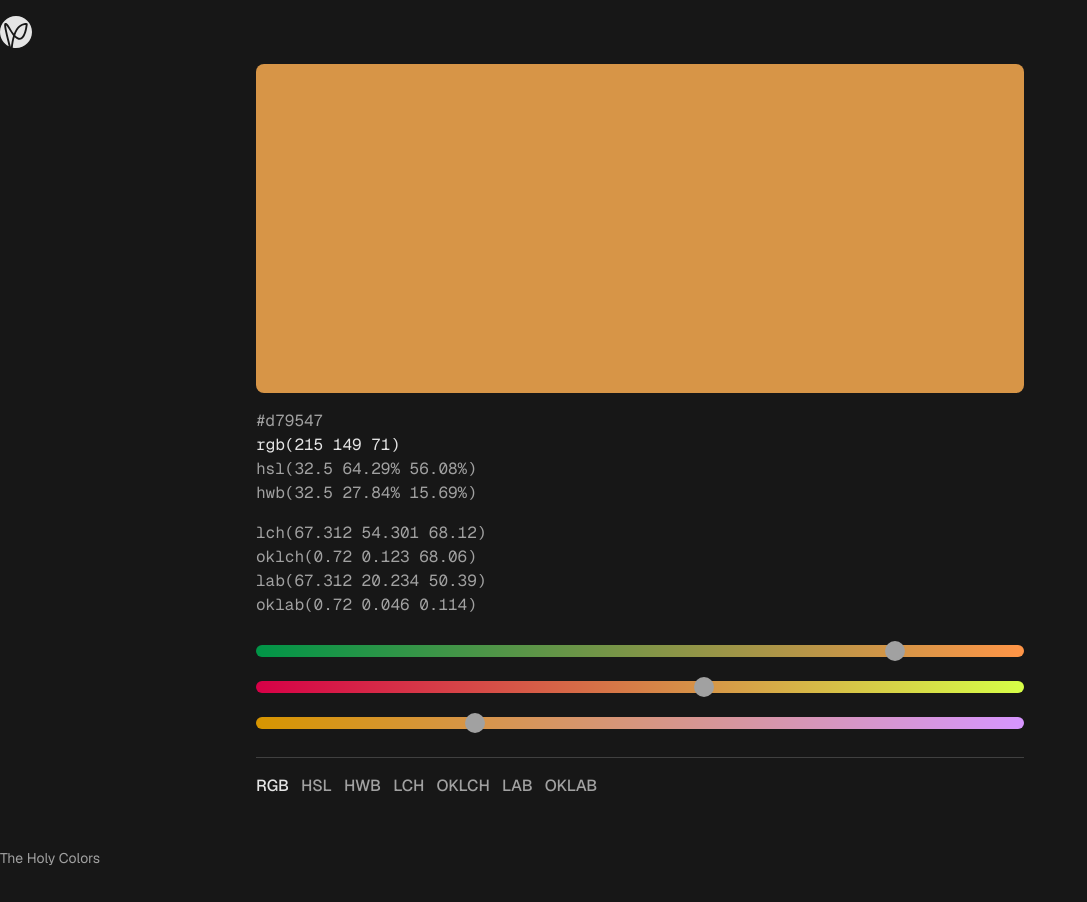
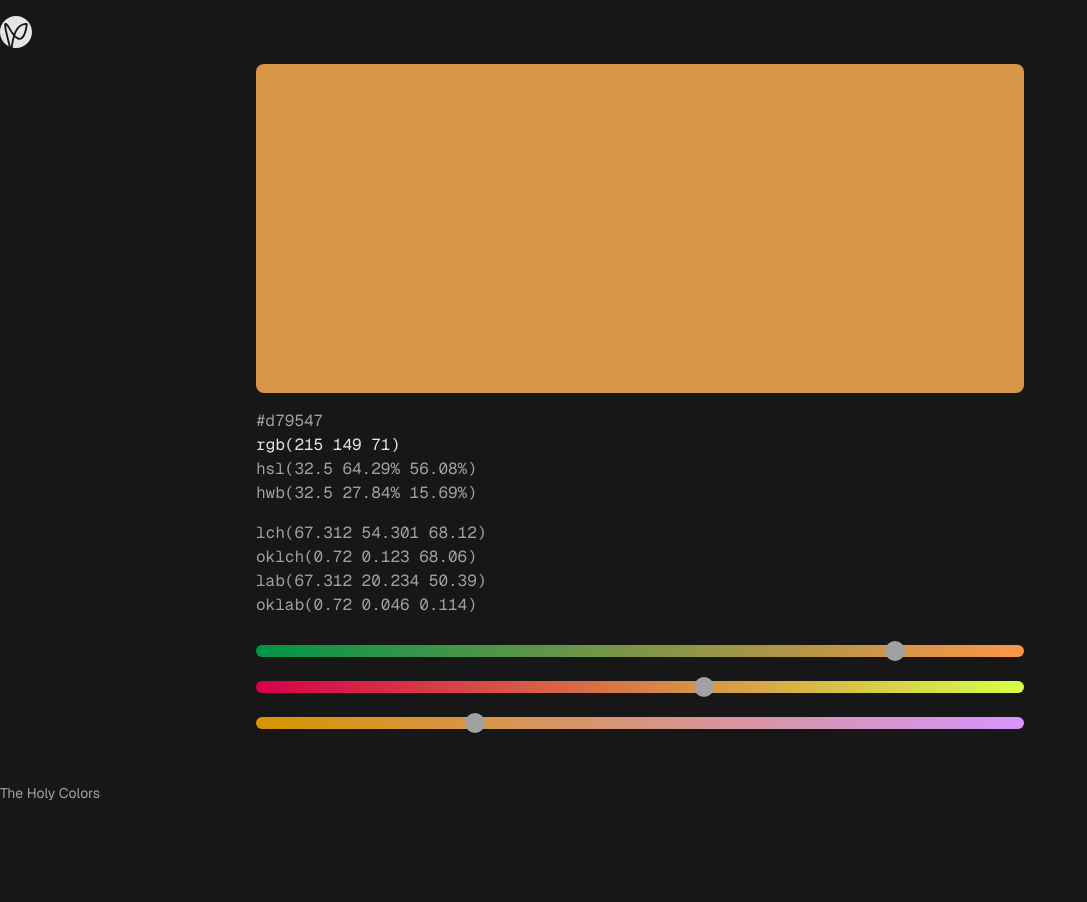
Before and after one commit to r-sp/priest, a Next.js app: page /color/picker in a window 1280 px wide. Shown: the whole page, without its empty margins (0-1087 px from the left). After the commit the page ends 837 px from the top, so only its background shows below. Built offline with nearby package versions, Linux system fonts and the light colour scheme.

Commit message:
remove color mode demo

```diff
--- a/src/components/ui/color-picker.tsx
+++ b/src/components/ui/color-picker.tsx
@@ -2,7 +2,7 @@
 
 import { useColorStore } from "../color/provider";
 import { parseColor, formatHex } from "~/lib/color";
-import { ColorInput, ColorMode } from "../color";
+import { ColorInput } from "../color";
 import clsx from "clsx";
 
 export default function ColorPicker() {
@@ -205,7 +205,6 @@ export default function ColorPicker() {
           )}
         </div>
       </header>
-      <ColorMode state={store} />
     </article>
   );
 }
```
